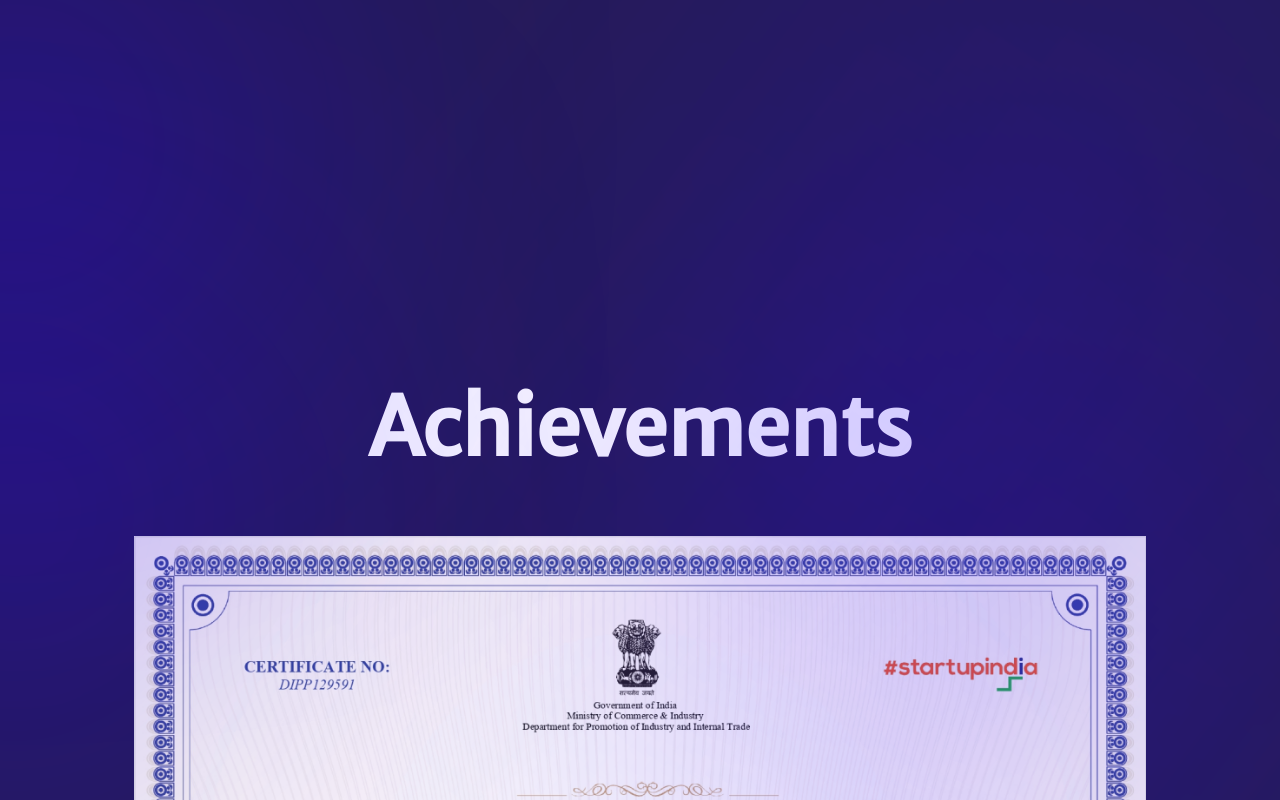
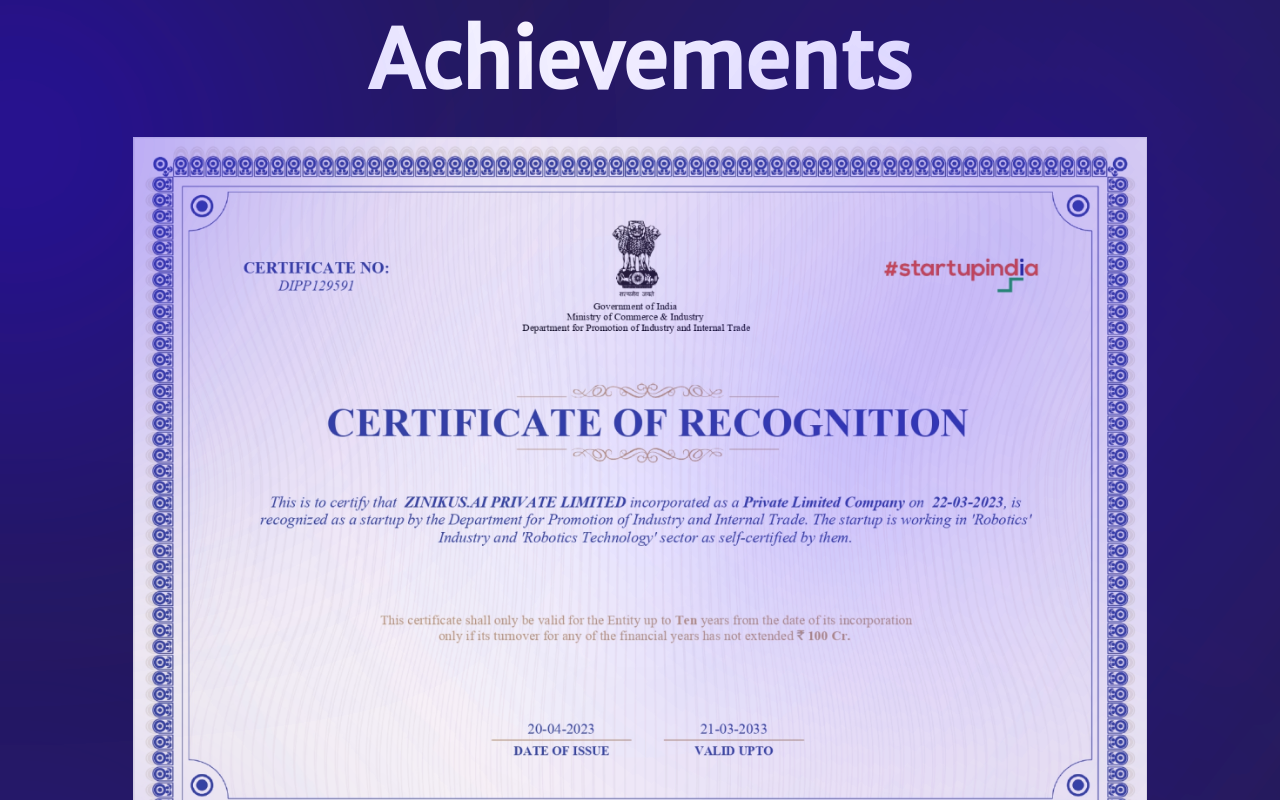
Before and after one commit to UjjwalPasahan/ZINIKUSWEB, a React (Create React App) app in the folder client/: page / in a window 1280 px wide. Shown: the part 2360-3160 px from the top of the page. Built offline with nearby package versions, Linux system fonts and the light colour scheme; a web font is replaced by a local one.

Commit message:
some changes

```diff
--- a/client/src/components/Home.jsx
+++ b/client/src/components/Home.jsx
@@ -70,14 +70,14 @@ const Home = () => {
           <About />
           <div className="gradC1"></div>
             <div className="gradE1"></div>
+          {/* <div className="lowerSpaceMaker"></div>
           <div className="lowerSpaceMaker"></div>
           <div className="lowerSpaceMaker"></div>
           <div className="lowerSpaceMaker"></div>
           <div className="lowerSpaceMaker"></div>
           <div className="lowerSpaceMaker"></div>
           <div className="lowerSpaceMaker"></div>
-          <div className="lowerSpaceMaker"></div>
-          <div className="lowerSpaceMaker"></div>
+          <div className="lowerSpaceMaker"></div> */}
           <div className="gradC1"></div>
           <div className="gradE1"></div>
           <Achievements />
--- a/client/src/styles/Achievements.css
+++ b/client/src/styles/Achievements.css
@@ -6,7 +6,7 @@
   text-align: center;
   background-position: center;
   margin-bottom: 4rem;
-  margin-top: 3rem;
+  margin-top:2vh;
 }
 
 .Achieve h2 {
```
